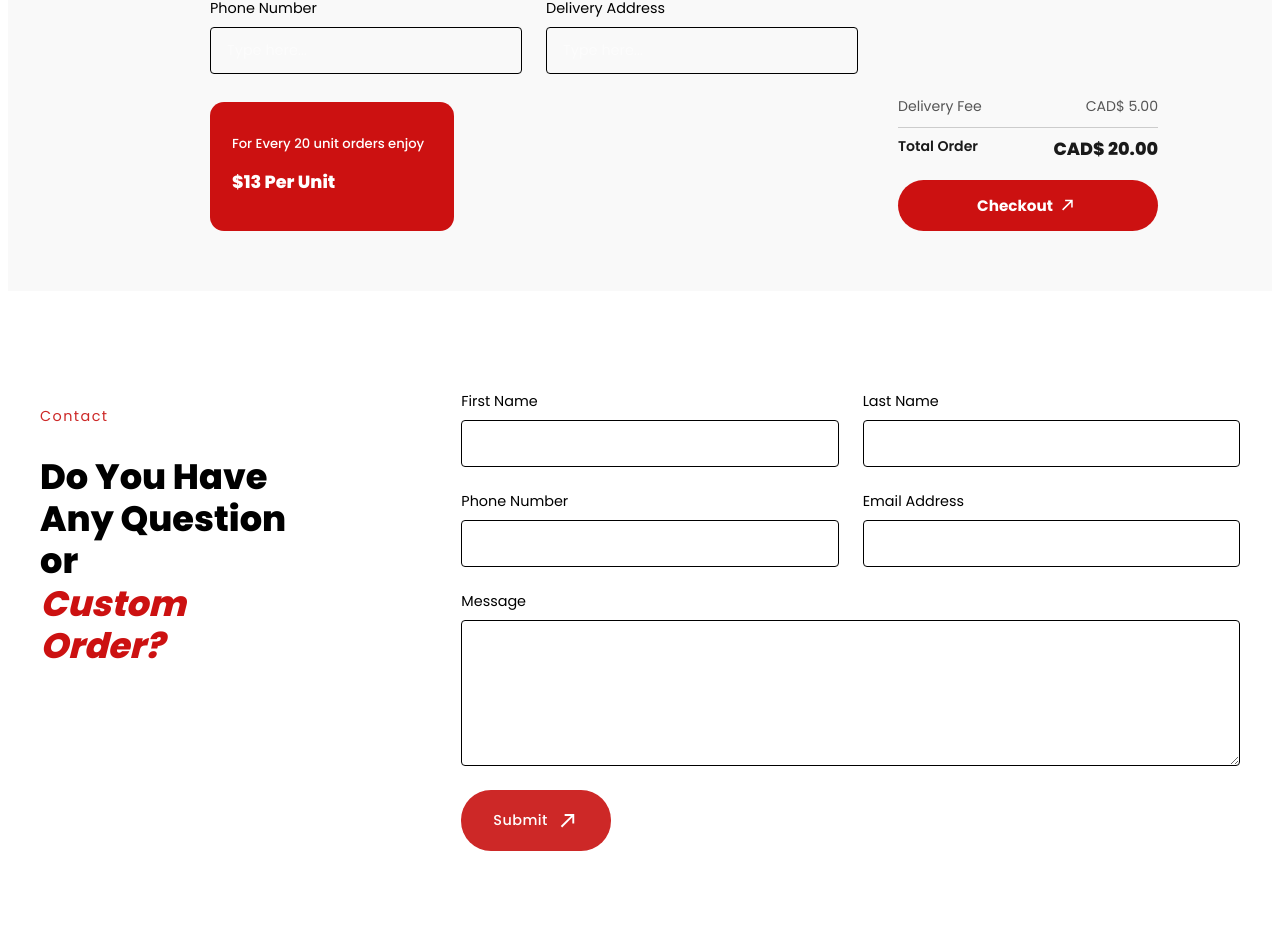
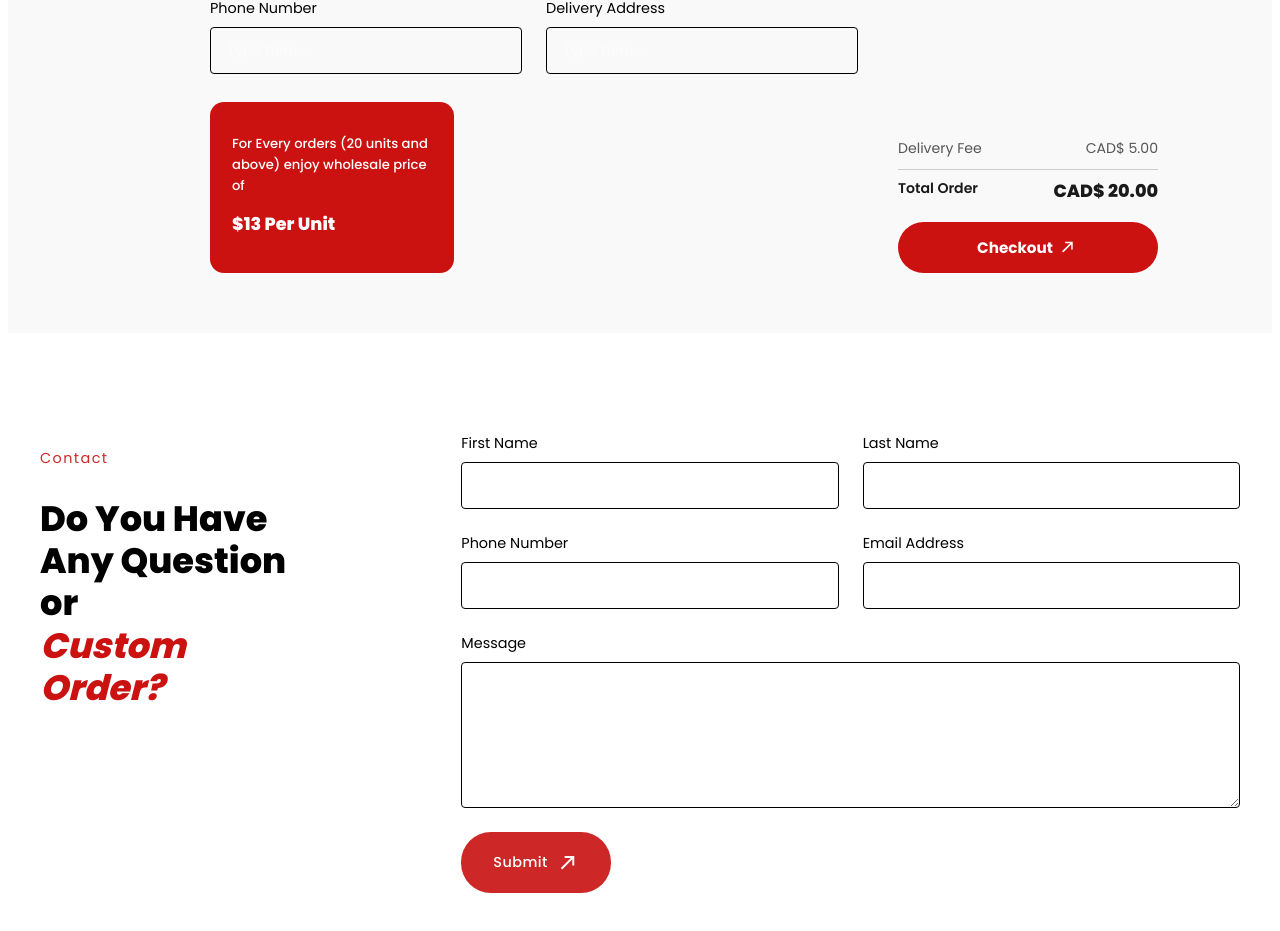
Before and after one commit to Lordrogba247/WHOT-SUYA, a React (Vite) app: page / in a window 1280 px wide. Shown: the part 2359-3290 px from the top of the page. Built offline with nearby package versions, Linux system fonts and the light colour scheme; a web font is replaced by a local one.

Commit message:
correction of order

```diff
--- a/src/Landing/Order.jsx
+++ b/src/Landing/Order.jsx
@@ -174,7 +174,7 @@ const Order = () => {
                     </div>
 
                     <div className="bulk-badge bulk-badge--desktop">
-                        <p>For Every {BULK_THRESHOLD} unit orders enjoy</p>
+                        <p>For Every orders ({BULK_THRESHOLD} units and above) enjoy wholesale price of</p>
                         <p className="bulk-price">${BULK_PRICE} Per Unit</p>
                     </div>
 
```
